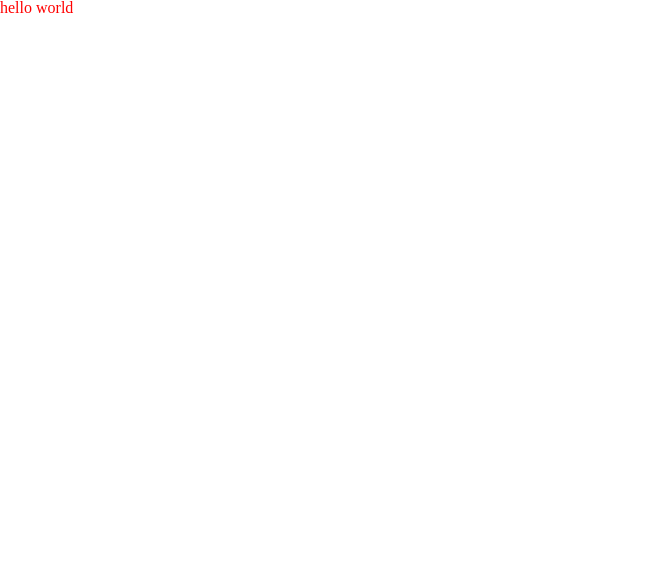
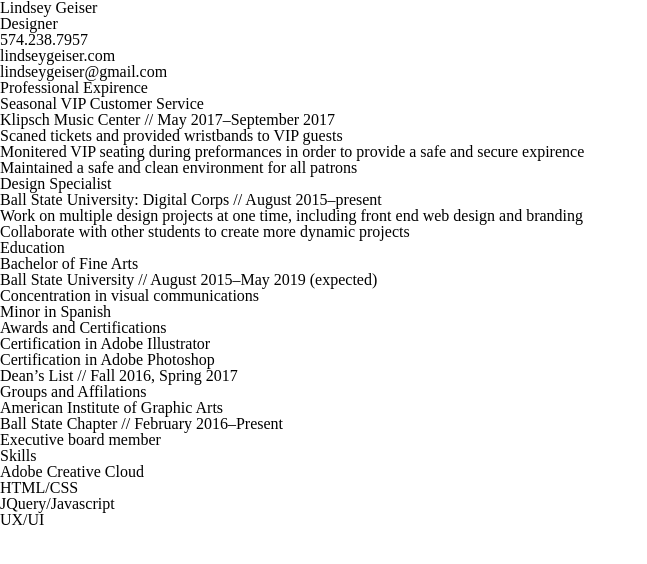
Before and after one commit to lindseygeiser/resume, a website: page index.html in a window 1280 px wide. Shown: the whole page, without its empty margins (0-647 px from the left). Drawn offline with Linux system fonts and the light colour scheme.

Commit message:
Adds html

```diff
--- a/assets/scss/_header.scss
+++ /dev/null
@@ -1,3 +0,0 @@
-h1 {
-    color: red;
-}
--- a/index.html
+++ b/index.html
@@ -9,7 +9,82 @@
 </head>
 <body>
 
-    <h1>hello world</h1>
+    <header>
+        <h1>Lindsey Geiser</h1>
+        <h2>Designer</h2>
+
+        <ul>
+            <li>574.238.7957</li>
+            <li>lindseygeiser.com</li>
+            <li>lindseygeiser@gmail.com</li>
+        </ul>
+    </header>
+
+    <main>
+        <div class="right-column">
+            <h1>Professional Expirence</h1>
+
+            <div class="first-job">
+                <h2>Seasonal VIP Customer Service</h2>
+                <p>Klipsch Music Center // May 2017–September 2017</p>
+                <ul>
+                    <li>Scaned tickets and provided wristbands to VIP guests</li>
+                    <li>Monitered VIP seating during preformances in order to provide a safe and secure expirence</li>
+                    <li>Maintained a safe and clean environment for all patrons</li>
+                </ul>
+            </div>
+
+            <div class="second-job">
+                <h2>Design Specialist</h2>
+                <p>Ball State University: Digital Corps // August 2015–present</p>
+                <ul>
+                    <li>Work on multiple design projects at one time, including front end web design and branding</li>
+                    <li>Collaborate with other students to create more dynamic projects</li>
+                </ul>
+            </div>
+        </div>
+
+        <div class="left-column">
+            <h1>Education</h1>
+            <div class="education">
+                <h2>Bachelor of Fine Arts</h2>
+                <p>Ball State University // August 2015–May 2019 (expected)</p>
+                <ul>
+                    <li>Concentration in visual communications</li>
+                    <li>Minor in Spanish</li>
+                </ul>
+            </div>
+
+            <h1>Awards and Certifications</h1>
+            <div class="awards">
+                <ul>
+                    <li>Certification in Adobe Illustrator</li>
+                    <li>Certification in Adobe Photoshop</li>
+                    <li>Dean’s List // Fall 2016, Spring 2017</li>
+                </ul>
+            </div>
+
+            <h1>Groups and Affilations</h1>
+            <div class="groups">
+                <h2>American Institute of Graphic Arts</h2>
+                <p>Ball State Chapter // February 2016–Present</p>
+                <ul>
+                    <li>Executive board member</li>
+                </ul>
+            </div>
+
+            <h1>Skills</h1>
+            <div class="skills">
+                <ul>
+                    <li>Adobe Creative Cloud</li>
+                    <li>HTML/CSS</li>
+                    <li>JQuery/Javascript</li>
+                    <li>UX/UI</li>
+                </ul>
+            </div>
+        </div>
+
+    </main>
 
 </body>
 </html>
```
Also changed, not shown: assets/css/style.css.
